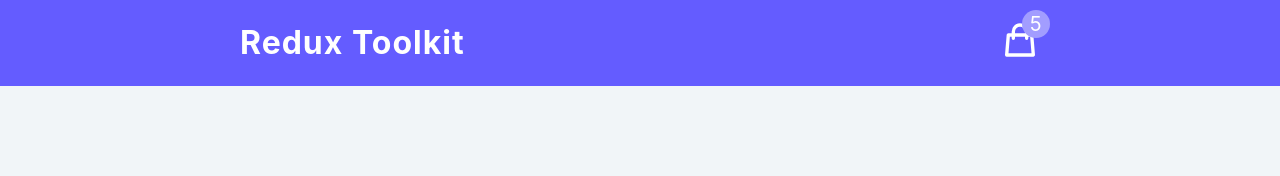
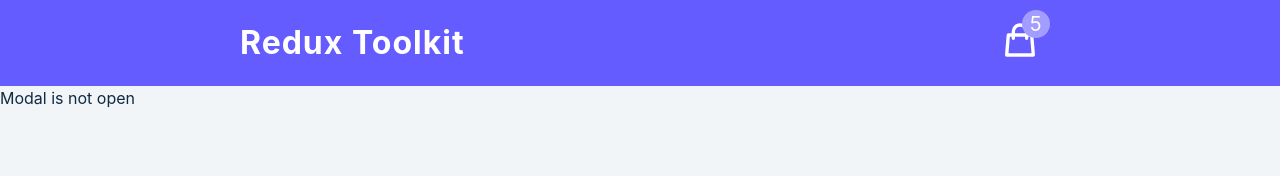
Before and after one commit to emmeiwhite/reduxjs-toolkit, a React (Vite) app: page / in a window 1280 px wide. Shown: the top 176 px of the page. Built offline with nearby package versions, Linux system fonts and the light colour scheme.

Commit message:
Modal accessing the store

```diff
--- a/src/App.jsx
+++ b/src/App.jsx
@@ -1,9 +1,11 @@
 import Navbar from '../Navbar'
+import Modal from './Modal'
 
 function App() {
   return (
     <main>
       <Navbar />
+      <Modal />
     </main>
   )
 }
--- /dev/null
+++ b/src/Modal.jsx
@@ -0,0 +1,6 @@
+import { useSelector } from 'react-redux'
+
+export default function Modal() {
+  const { isOpen } = useSelector(store => store.modal)
+  return <div>{isOpen ? 'Modal is open' : 'Modal is not open'}</div>
+}
```
Also changed, not shown: 1 other file (tests, documents, lock files or other folders).
